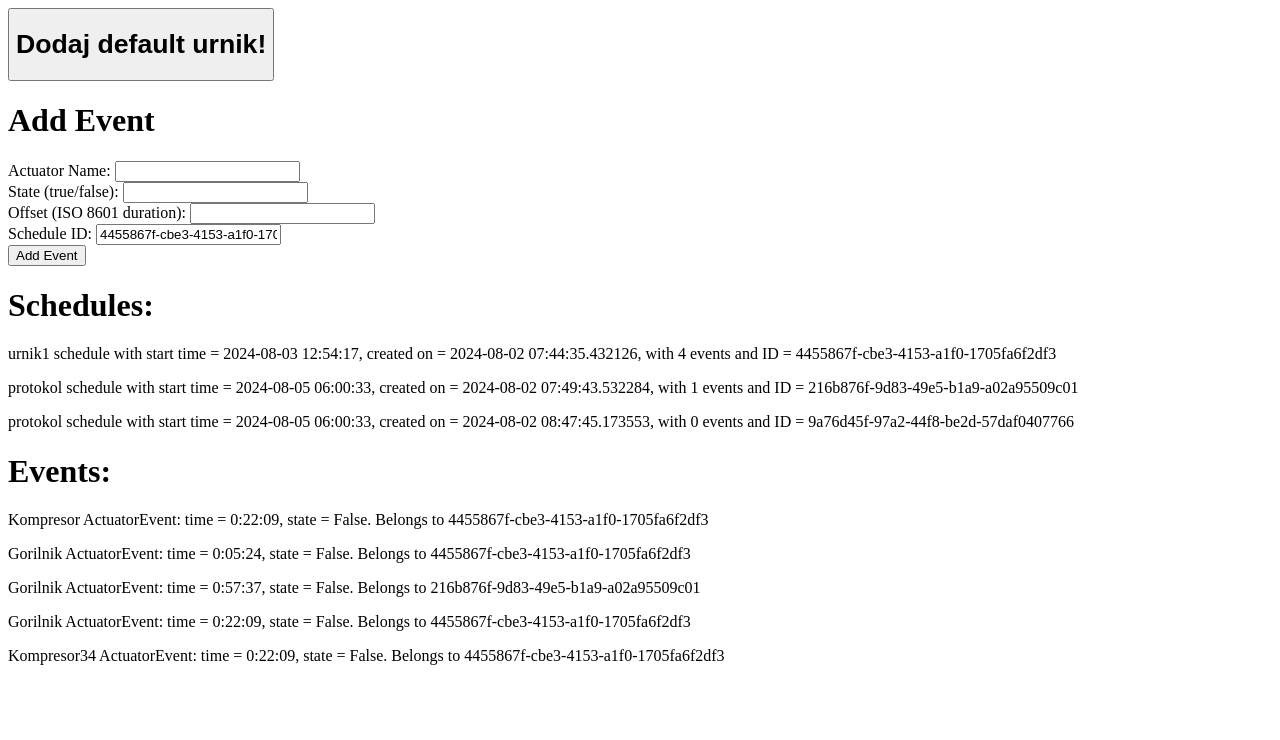
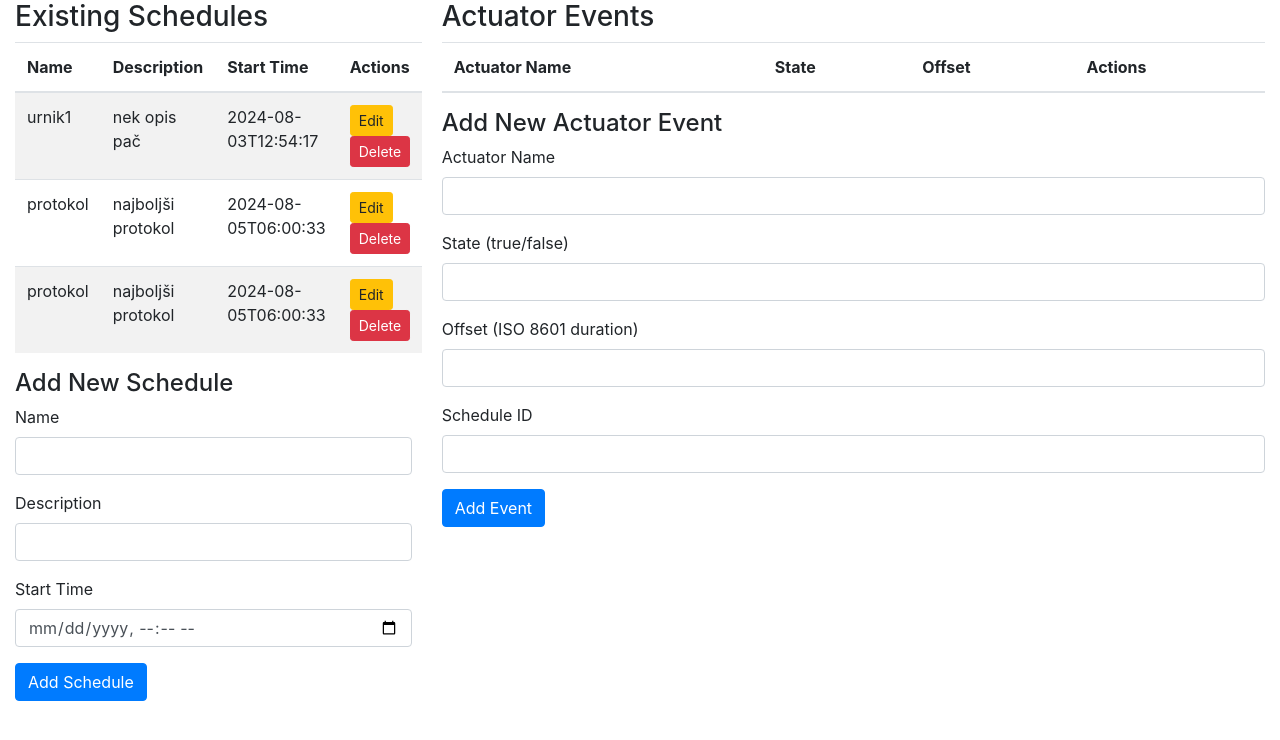
Before and after one commit to cognitive-sailor/komora, a Flask app: page /auto/ in a window 1280 px wide. Shown: the top 740 px of the page. Run offline with Flask 3, Linux system fonts and the light colour scheme; lists and menus that the app fills with data are empty; some libraries are stand-ins or nearby versions.

Commit message:
auto blueprint is semi-working, created with ChatGPT...

```diff
--- a/komorasoft/blueprints/auto/routes.py
+++ b/komorasoft/blueprints/auto/routes.py
@@ -1,100 +1,198 @@
-from flask import request, render_template, redirect, url_for, Blueprint
+# from flask import request, render_template, redirect, url_for, Blueprint
+# from flask_login import current_user, login_required
+
+# from komorasoft.app import db
+# from komorasoft.blueprints.auto.models import Schedule, ActuatorEvent, timedelta, datetime, List, Optional
+
+# auto = Blueprint('auto', __name__, static_folder='static', template_folder='templates')
+
+
+# @auto.route('/')
+# def index():
+#     # schedules = Schedule.query.all()
+#     # events = ActuatorEvent.query.all()
+#     # return render_template('auto/index.html', schedules=schedules, events=events)
+#     return render_template('auto/index.html')
+
+# @auto.route('/add_schedule', methods=['GET','POST'])
+# @login_required
+# def add_schedule(name: str="protokol", description: str="najboljši protokol", start_time: datetime=datetime(2024,8,5,6,0,33)) -> str:
+#         print("adding the schedule")
+#         schedule = Schedule(name=name,description=description,start_time=start_time)
+#         db.session.add(schedule)
+#         db.session.commit()
+#         return f"Event added: {schedule}"
+
+# @auto.route('/add_event', methods=['POST'])
+# @login_required
+# def add_event():
+#         data = request.get_json()
+#         actuator_name = data.get('actuator_name')
+#         state = data.get('state')
+#         offset = timedelta(seconds=int(data.get('offset')))
+#         schedule_id = data.get('schedule_id')
+#         existing_schedule = Schedule.query.filter_by(schedule_id=schedule_id).first()
+#         if existing_schedule:
+#             existing_event = ActuatorEvent.query.filter_by(actuator_name=actuator_name,offset=offset).first()
+#             if existing_event:
+#                 return 'Event already exists!'
+#             else:
+#                 print("Inserting a new event!")
+#                 event = ActuatorEvent(actuator_name=actuator_name, state=state, offset=offset, schedule_id=existing_schedule.schedule_id)
+#                 db.session.add(event)
+#                 db.session.commit()
+#                 return f"Event added: {event}"
+#         else:
+#             return f"No schedule with the ID: {schedule_id} found!"
+
+
+# @auto.route('/remove_event', methods=['POST'])
+# @login_required
+# def remove_event(self, event_id: str):
+#     event = ActuatorEvent.query.get(event_id)
+#     if event:
+#         db.session.delete(event)
+#         db.session.commit()
+#         return f"Event removed with ID {event_id}"
+#     else:
+#         return f"No event found with ID {event_id}"
+
+# @auto.route('/update_event', methods=['POST'])
+# @login_required
+# def update_event(self, event_id: str, new_offset: Optional[timedelta] = None, new_state: Optional[bool] = None):
+#     event = ActuatorEvent.query.get(event_id)
+#     if event:
+#         if new_offset:
+#             event.offset = new_offset
+#         if new_state:
+#             event.state = new_state
+#         db.session.commit()
+#         return f"Event updated: {event}"
+#     else:
+#         return f"No event found with ID {event_id}"
+
+# @auto.route('/get_events', methods=['POST'])
+# @login_required
+# def get_events(self) -> List[ActuatorEvent]:
+#     return self.events
+
+# @auto.route('/get_events_for_actuator', methods=['POST'])
+# @login_required
+# def get_events_for_actuator(self, actuator_name: str) -> List[ActuatorEvent]:
+#     return [event for event in self.events if event.actuator_name == actuator_name]
+
+# @auto.route('/set_start_time', methods=['POST'])
+# @login_required
+# def set_start_time(self, start_time: datetime):
+#     self.start_time = start_time
+#     db.session.commit()
+
+# @auto.route('/get_absolute_time', methods=['POST'])
+# @login_required
+# def get_absolute_time(self, event: ActuatorEvent) -> Optional[datetime]:
+#     if self.start_time:
+#         return self.start_time + event.offset
+#     return None
+
+# @auto.route('/update_name', methods=['POST'])
+# @login_required
+# def update_name(self, new_name: str):
+#     self.name = new_name
+#     db.session.commit()
+
+# @auto.route('/get_schedules', methods=['GET','POST'])
+# def get_schedules():
+#     print("Get schedules OK")
+#     schedules = Schedule.query.all()
+#     return schedules
+
+
+
+
+
+
+
+
+from flask import request, jsonify, render_template, redirect, url_for, Blueprint
 from flask_login import current_user, login_required
-
 from komorasoft.app import db
-from komorasoft.blueprints.auto.models import Schedule, ActuatorEvent, timedelta, datetime, List, Optional
+from komorasoft.blueprints.auto.models import Schedule, ActuatorEvent
+from datetime import datetime, timedelta
+from typing import List, Optional
 
 auto = Blueprint('auto', __name__, static_folder='static', template_folder='templates')
 
-
 @auto.route('/')
 def index():
-    schedules = Schedule.query.all()
-    events = ActuatorEvent.query.all()
-    return render_template('auto/index.html', schedules=schedules, events=events)
+    return render_template('auto/index.html')
 
-@auto.route('/add_schedule', methods=['GET','POST'])
+@auto.route('/add_schedule', methods=['POST'])
 @login_required
-def add_schedule(name: str="protokol", description: str="najboljši protokol", start_time: datetime=datetime(2024,8,5,6,0,33)) -> str:
-        print("adding the schedule")
-        schedule = Schedule(name=name,description=description,start_time=start_time)
-        db.session.add(schedule)
-        db.session.commit()
-        return f"Event added: {schedule}"
+def add_schedule():
+    data = request.get_json()
+    name = data.get('name', 'protokol')
+    description = data.get('description', 'najboljši protokol')
+    start_time = datetime.fromisoformat(data.get('start_time', datetime.now().isoformat()))
+
+    schedule = Schedule(name=name, description=description, start_time=start_time)
+    db.session.add(schedule)
+    db.session.commit()
+    return jsonify({'message': f'Schedule added: {schedule.name}'}), 201
 
 @auto.route('/add_event', methods=['POST'])
 @login_required
 def add_event():
-        data = request.get_json()
-        actuator_name = data.get('actuator_name')
-        state = data.get('state')
-        offset = timedelta(seconds=int(data.get('offset')))
-        schedule_id = data.get('schedule_id')
-        existing_schedule = Schedule.query.filter_by(schedule_id=schedule_id).first()
-        if existing_schedule:
-            existing_event = ActuatorEvent.query.filter_by(actuator_name=actuator_name,offset=offset).first()
-            if existing_event:
-                return 'Event already exists!'
-            else:
-                print("Inserting a new event!")
-                event = ActuatorEvent(actuator_name=actuator_name, state=state, offset=offset, schedule_id=existing_schedule.schedule_id)
-                db.session.add(event)
-                db.session.commit()
-                return f"Event added: {event}"
+    data = request.get_json()
+    actuator_name = data.get('actuator_name')
+    state = data.get('state')
+    offset = timedelta(seconds=int(data.get('offset')))
+    schedule_id = data.get('schedule_id')
+
+    existing_schedule = Schedule.query.filter_by(schedule_id=schedule_id).first()
+    if existing_schedule:
+        existing_event = ActuatorEvent.query.filter_by(actuator_name=actuator_name, offset=offset).first()
+        if existing_event:
+            return jsonify({'message': 'Event already exists!'}), 400
         else:
-            return f"No schedule with the ID: {schedule_id} found!"
+            event = ActuatorEvent(actuator_name=actuator_name, state=state, offset=offset, schedule_id=schedule_id)
+            db.session.add(event)
+            db.session.commit()
+            return jsonify({'message': f'Event added: {event.actuator_name}'}), 201
+    else:
+        return jsonify({'message': f'No schedule with the ID: {schedule_id} found!'}), 404
 
-
-@auto.route('/remove_event', methods=['POST'])
+@auto.route('/remove_event/<event_id>', methods=['DELETE'])
 @login_required
-def remove_event(self, event_id: str):
+def remove_event(event_id: str):
     event = ActuatorEvent.query.get(event_id)
     if event:
         db.session.delete(event)
         db.session.commit()
-        return f"Event removed with ID {event_id}"
+        return jsonify({'message': f'Event removed with ID {event_id}'}), 200
     else:
-        return f"No event found with ID {event_id}"
+        return jsonify({'message': f'No event found with ID {event_id}'}), 404
 
-@auto.route('/update_event', methods=['POST'])
+@auto.route('/update_event/<event_id>', methods=['PUT'])
 @login_required
-def update_event(self, event_id: str, new_offset: Optional[timedelta] = None, new_state: Optional[bool] = None):
+def update_event(event_id: str):
+    data = request.get_json()
     event = ActuatorEvent.query.get(event_id)
     if event:
-        if new_offset:
-            event.offset = new_offset
-        if new_state:
-            event.state = new_state
+        if 'offset' in data:
+            event.offset = timedelta(seconds=int(data['offset']))
+        if 'state' in data:
+            event.state = data['state']
         db.session.commit()
-        return f"Event updated: {event}"
+        return jsonify({'message': f'Event updated: {event.actuator_name}'}), 200
     else:
-        return f"No event found with ID {event_id}"
+        return jsonify({'message': f'No event found with ID {event_id}'}), 404
 
-@auto.route('/get_events', methods=['POST'])
-@login_required
-def get_events(self) -> List[ActuatorEvent]:
-    return self.events
-
-@auto.route('/get_events_for_actuator', methods=['POST'])
-@login_required
-def get_events_for_actuator(self, actuator_name: str) -> List[ActuatorEvent]:
-    return [event for event in self.events if event.actuator_name == actuator_name]
-
-@auto.route('/set_start_time', methods=['POST'])
-@login_required
-def set_start_time(self, start_time: datetime):
-    self.start_time = start_time
-    db.session.commit()
-
-@auto.route('/get_absolute_time', methods=['POST'])
-@login_required
-def get_absolute_time(self, event: ActuatorEvent) -> Optional[datetime]:
-    if self.start_time:
-        return self.start_time + event.offset
-    return None
-
-@auto.route('/update_name', methods=['POST'])
-@login_required
-def update_name(self, new_name: str):
-    self.name = new_name
-    db.session.commit()
+@auto.route('/get_schedules', methods=['GET'])
+def get_schedules():
+    schedules = Schedule.query.all()
+    return jsonify([{
+        'schedule_id': schedule.schedule_id,
+        'name': schedule.name,
+        'description': schedule.description,
+        'start_time': schedule.start_time.isoformat()
+    } for schedule in schedules]), 200
--- /dev/null
+++ b/komorasoft/blueprints/auto/static/js/app.js
@@ -0,0 +1,83 @@
+document.addEventListener('DOMContentLoaded', () => {
+    loadSchedules();
+    // loadEvents(); // Uncomment when `loadEvents` function is implemented
+
+    document.getElementById('newScheduleForm').addEventListener('submit', addSchedule);
+    document.getElementById('newEventForm').addEventListener('submit', addEvent);
+
+    document.getElementById('editScheduleForm').addEventListener('submit', updateSchedule);
+    document.getElementById('confirmDeleteSchedule').addEventListener('click', deleteSchedule);
+});
+
+function loadSchedules() {
+    fetch('get_schedules', { method: 'GET' })
+        .then(response => response.json())
+        .then(data => {
+            const tableBody = document.querySelector('#schedulesTable tbody');
+            tableBody.innerHTML = '';
+            data.forEach(schedule => {
+                const row = document.createElement('tr');
+                row.innerHTML = `
+                    <td>${schedule.name}</td>
+                    <td>${schedule.description}</td>
+                    <td>${schedule.start_time}</td>
+                    <td>
+                        <button class="btn btn-warning btn-sm" onclick="editSchedule('${schedule.schedule_id}')">Edit</button>
+                        <button class="btn btn-danger btn-sm" onclick="confirmDeleteSchedule('${schedule.schedule_id}')">Delete</button>
+                    </td>
+                `;
+                tableBody.appendChild(row);
+            });
+        })
+        .catch(error => console.error('Error loading schedules:', error));
+}
+
+function addSchedule(event) {
+    event.preventDefault();
+    const name = document.getElementById('scheduleName').value;
+    const description = document.getElementById('scheduleDescription').value;
+    const startTime = document.getElementById('scheduleStartTime').value;
+
+    fetch('/add_schedule', {
+        method: 'POST',
+        headers: { 'Content-Type': 'application/json' },
+        body: JSON.stringify({ name, description, start_time: startTime })
+    })
+    .then(response => response.json())
+    .then(() => loadSchedules())
+    .catch(error => console.error('Error adding schedule:', error));
+}
+
+function addEvent(event) {
+    event.preventDefault();
+    const actuatorName = document.getElementById('actuatorName').value;
+    const state = document.getElementById('eventState').value === 'true';
+    const offset = document.getElementById('eventOffset').value;
+    const scheduleId = document.getElementById('eventScheduleId').value;
+
+    fetch('/add_event', {
+        method: 'POST',
+        headers: { 'Content-Type': 'application/json' },
+        body: JSON.stringify({ actuator_name: actuatorName, state, offset, schedule_id: scheduleId })
+    })
+    .then(response => response.json())
+    .then(() => loadEvents())  // Make sure `loadEvents` is properly implemented
+    .catch(error => console.error('Error adding event:', error));
+}
+
+function editSchedule(scheduleId) {
+    // Implement this function to show the modal with existing schedule data for editing
+}
+
+function confirmDeleteSchedule(scheduleId) {
+    // Implement this function to show a confirmation modal for schedule deletion
+}
+
+function updateSchedule(event) {
+    event.preventDefault();
+    // Implement this function to handle the form submission for updating a schedule
+}
+
+function deleteSchedule() {
+    // Implement this function to delete the selected schedule
+}
--- a/komorasoft/blueprints/auto/templates/auto/index.html
+++ b/komorasoft/blueprints/auto/templates/auto/index.html
@@ -3,70 +3,152 @@
 <head>
     <meta charset="UTF-8">
     <meta name="viewport" content="width=device-width, initial-scale=1.0">
-    <title>Add Event</title>
+    <title>Manage Schedules and Events</title>
+    <link href="https://stackpath.bootstrapcdn.com/bootstrap/4.5.2/css/bootstrap.min.css" rel="stylesheet">
 </head>
 <body>
-    <form action="{{url_for('auto.add_schedule')}}">
-        <button type="submit"><h1>Dodaj default urnik!</h1></button>
-    </form>
-    <h1>Add Event</h1>
-    <form id="eventForm">
-        <label for="actuator_name">Actuator Name:</label>
-        <input type="text" id="actuator_name" name="actuator_name" required>
-        <br>
-        <label for="state">State (true/false):</label>
-        <input type="text" id="state" name="state" required>
-        <br>
-        <label for="offset">Offset (ISO 8601 duration):</label>
-        <input type="text" id="offset" name="offset" required>
-        <br>
-        <label for="schedule_id">Schedule ID:</label>
-        <input type="text" id="schedule_id" value={{schedules[0].schedule_id}} name="schedule_id" required>
-        <br>
-        <button type="submit">Add Event</button>
-    </form>
-    <div>
-        <h1>Schedules:</h1>
-        {% for schedule in schedules %}
-            <p>{{schedule}}</p>
-        {% endfor %}
-        <h1>Events:</h1>
-        {% for event in events %}
-            <p>{{event}}</p>
-        {% endfor %}
+
+<div class="container-fluid">
+    <div class="row">
+        <!-- Left Column -->
+        <div class="col-md-4">
+            <!-- Existing Schedules Table -->
+            <h3>Existing Schedules</h3>
+            <table class="table table-striped" id="schedulesTable">
+                <thead>
+                    <tr>
+                        <th>Name</th>
+                        <th>Description</th>
+                        <th>Start Time</th>
+                        <th>Actions</th>
+                    </tr>
+                </thead>
+                <tbody>
+                    <!-- Existing schedules will be inserted here by JavaScript -->
+                </tbody>
+            </table>
+
+            <!-- Input Group for New Schedule -->
+            <h4>Add New Schedule</h4>
+            <form id="newScheduleForm">
+                <div class="form-group">
+                    <label for="scheduleName">Name</label>
+                    <input type="text" class="form-control" id="scheduleName" required>
+                </div>
+                <div class="form-group">
+                    <label for="scheduleDescription">Description</label>
+                    <input type="text" class="form-control" id="scheduleDescription">
+                </div>
+                <div class="form-group">
+                    <label for="scheduleStartTime">Start Time</label>
+                    <input type="datetime-local" class="form-control" id="scheduleStartTime" required>
+                </div>
+                <button type="submit" class="btn btn-primary">Add Schedule</button>
+            </form>
+        </div>
+
+        <!-- Right Column -->
+        <div class="col-md-8">
+            <!-- Actuator Events Table -->
+            <h3>Actuator Events</h3>
+            <table class="table table-striped" id="eventsTable">
+                <thead>
+                    <tr>
+                        <th>Actuator Name</th>
+                        <th>State</th>
+                        <th>Offset</th>
+                        <th>Actions</th>
+                    </tr>
+                </thead>
+                <tbody>
+                    <!-- Actuator events will be inserted here by JavaScript -->
+                </tbody>
+            </table>
+
+            <!-- Input Group for New Actuator Event -->
+            <h4>Add New Actuator Event</h4>
+            <form id="newEventForm">
+                <div class="form-group">
+                    <label for="actuatorName">Actuator Name</label>
+                    <input type="text" class="form-control" id="actuatorName" required>
+                </div>
+                <div class="form-group">
+                    <label for="eventState">State (true/false)</label>
+                    <input type="text" class="form-control" id="eventState" required>
+                </div>
+                <div class="form-group">
+                    <label for="eventOffset">Offset (ISO 8601 duration)</label>
+                    <input type="text" class="form-control" id="eventOffset" required>
+                </div>
+                <div class="form-group">
+                    <label for="eventScheduleId">Schedule ID</label>
+                    <input type="text" class="form-control" id="eventScheduleId" required>
+                </div>
+                <button type="submit" class="btn btn-primary">Add Event</button>
+            </form>
+        </div>
     </div>
+</div>
 
-    <script>
-        document.getElementById('eventForm').addEventListener('submit', function(event) {
-            event.preventDefault();
+<!-- Bootstrap Modals -->
+<!-- Edit Schedule Modal -->
+<div class="modal fade" id="editScheduleModal" tabindex="-1" role="dialog" aria-labelledby="editScheduleModalLabel" aria-hidden="true">
+    <div class="modal-dialog" role="document">
+        <div class="modal-content">
+            <div class="modal-header">
+                <h5 class="modal-title" id="editScheduleModalLabel">Edit Schedule</h5>
+                <button type="button" class="close" data-dismiss="modal" aria-label="Close">
+                    <span aria-hidden="true">&times;</span>
+                </button>
+            </div>
+            <div class="modal-body">
+                <form id="editScheduleForm">
+                    <input type="hidden" id="editScheduleId">
+                    <div class="form-group">
+                        <label for="editScheduleName">Name</label>
+                        <input type="text" class="form-control" id="editScheduleName" required>
+                    </div>
+                    <div class="form-group">
+                        <label for="editScheduleDescription">Description</label>
+                        <input type="text" class="form-control" id="editScheduleDescription">
+                    </div>
+                    <div class="form-group">
+                        <label for="editScheduleStartTime">Start Time</label>
+                        <input type="datetime-local" class="form-control" id="editScheduleStartTime" required>
+                    </div>
+                    <button type="submit" class="btn btn-primary">Confirm</button>
+                    <button type="button" class="btn btn-secondary" data-dismiss="modal">Cancel</button>
+                </form>
+            </div>
+        </div>
+    </div>
+</div>
 
-            const actuatorName = document.getElementById('actuator_name').value;
-            const state = document.getElementById('state').value === 'true';  // Convert to boolean
-            const offset = document.getElementById('offset').value;
-            const scheduleId = document.getElementById('schedule_id').value;
+<!-- Delete Schedule Modal -->
+<div class="modal fade" id="deleteScheduleModal" tabindex="-1" role="dialog" aria-labelledby="deleteScheduleModalLabel" aria-hidden="true">
+    <div class="modal-dialog" role="document">
+        <div class="modal-content">
+            <div class="modal-header">
+                <h5 class="modal-title" id="deleteScheduleModalLabel">Delete Schedule</h5>
+                <button type="button" class="close" data-dismiss="modal" aria-label="Close">
+                    <span aria-hidden="true">&times;</span>
+                </button>
+            </div>
+            <div class="modal-body">
+                <p>Are you sure you want to delete this schedule?</p>
+            </div>
+            <div class="modal-footer">
+                <button type="button" class="btn btn-secondary" data-dismiss="modal">Cancel</button>
+                <button type="button" class="btn btn-danger" id="confirmDeleteSchedule">Delete</button>
+            </div>
+        </div>
+    </div>
+</div>
 
-            const data = {
-                actuator_name: actuatorName,
-                state: state,
-                offset: offset,
-                schedule_id: scheduleId
-            };
-
-            fetch('add_event', {
-                method: 'POST',
-                headers: {
-                    'Content-Type': 'application/json'
-                },
-                body: JSON.stringify(data)
-            })
-            .then(response => response.json())
-            .then(data => {
-                console.log('Success:', data);
-            })
-            .catch(error => {
-                console.error('Error:', error);
-            });
-        });
-    </script>
+<script src="https://code.jquery.com/jquery-3.5.1.slim.min.js"></script>
+<script src="https://cdn.jsdelivr.net/npm/@popperjs/core@2.5.4/dist/umd/popper.min.js"></script>
+<script src="https://stackpath.bootstrapcdn.com/bootstrap/4.5.2/js/bootstrap.min.js"></script>
+<script src="https://code.jquery.com/jquery-3.6.0.min.js"></script>
+<script src="{{url_for('auto.static', filename='js/app.js')}}"></script>
 </body>
 </html>
```
Also changed, not shown: komorasoft/blueprints/auto/templates/auto/index_old.html (added, +72 -0 lines).
